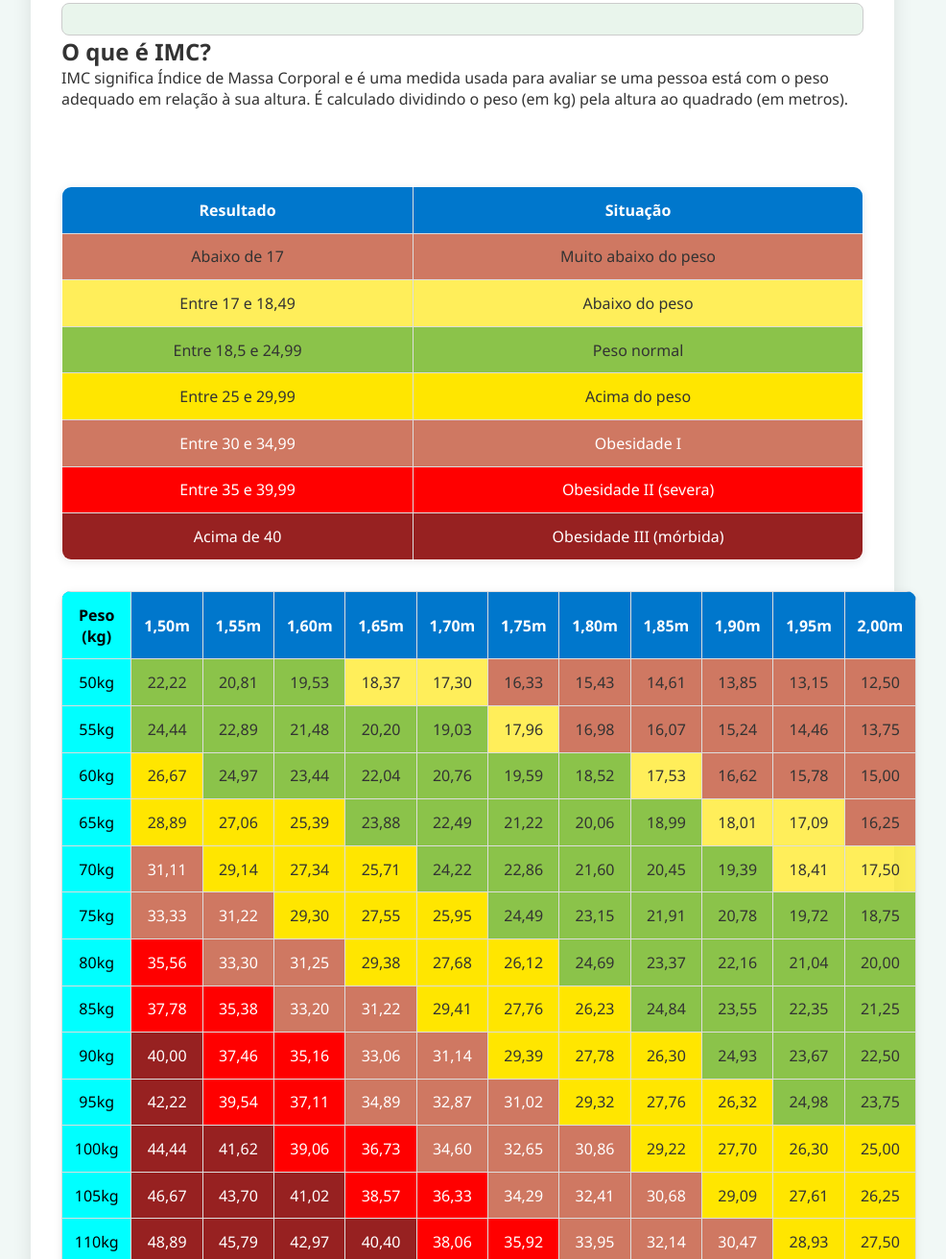
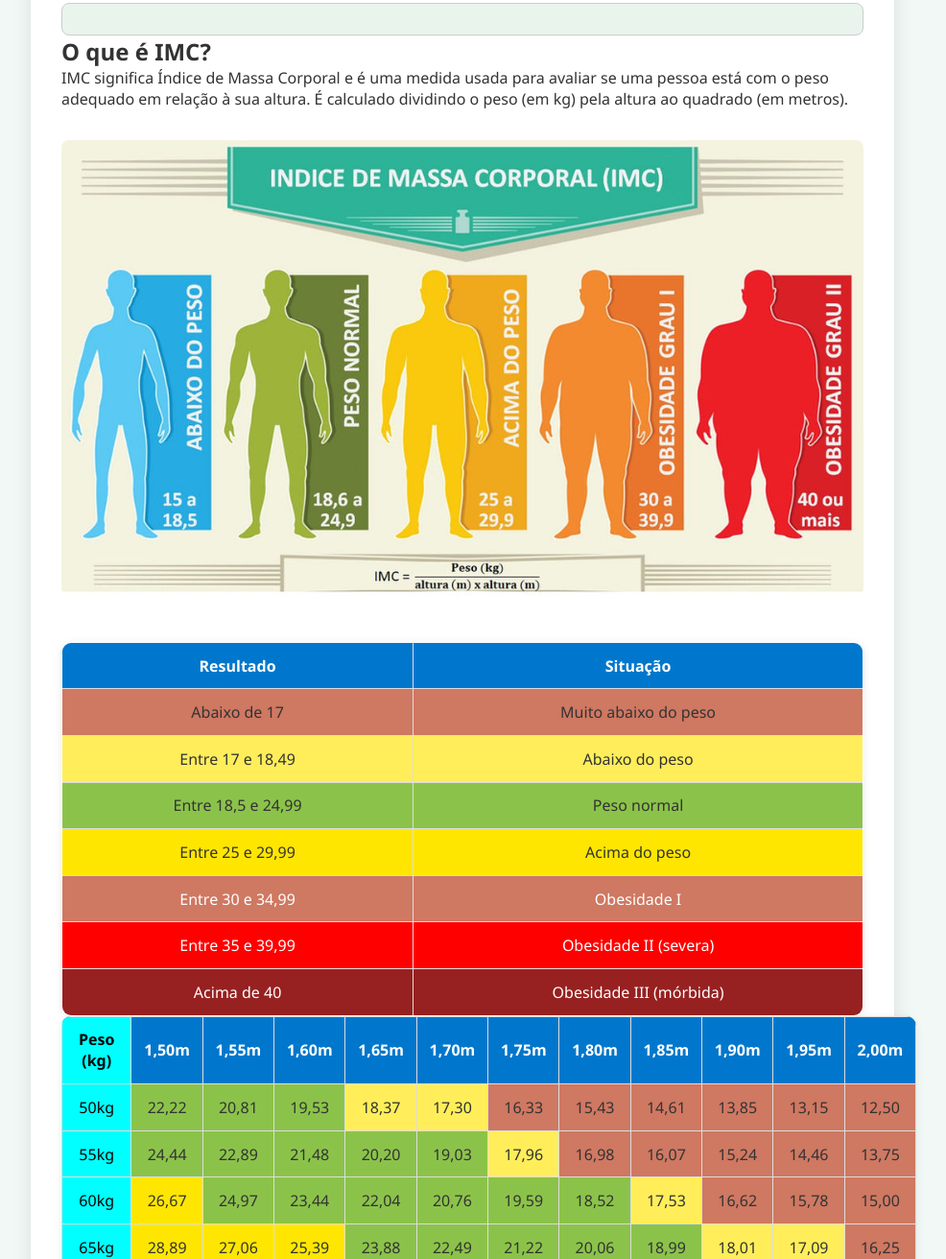
Before and after one commit to VGameleira/Imc, a plain HTML site: page index.html in a window 1280 px wide. Shown: the part 428-1740 px from the top of the page at 96% size, without its empty margins (158-1144 px from the left). Drawn offline with Linux system fonts and the light colour scheme.

Commit message:
corrigir

```diff
--- a/index.html
+++ b/index.html
@@ -9,6 +9,7 @@
   <script src="js/darkMode.js"></script>
   <script src="js/animacao.js"></script>
   <script src="js/imcInfantil.js"></script>
+  <script src="js/imcAdulto.js"></script>
 </head>
 
 <body>
@@ -57,7 +58,7 @@
     <section class="tabela">
 
       <div>
-        <img src="Imagens/imc-adulto.jpg" alt="">
+        <img src="imgem/imc-adulto.jpg" alt="">
       </div>
 
 
@@ -100,7 +101,7 @@
             </tr>
           </tbody>
         </table>
-        <section class="tabela">
+        <section class="tabelas">
           <table>
             <thead>
               <tr>
```
Also changed, not shown: html/infantil.html (+1 -1 lines), html/tabelas.html (+1 -1 lines).
